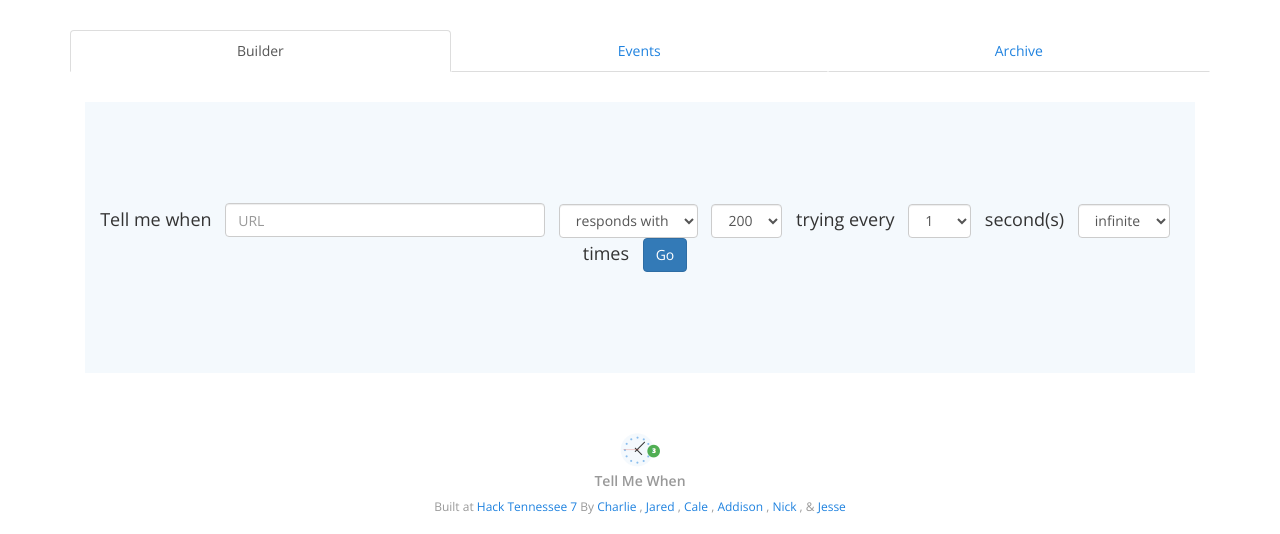
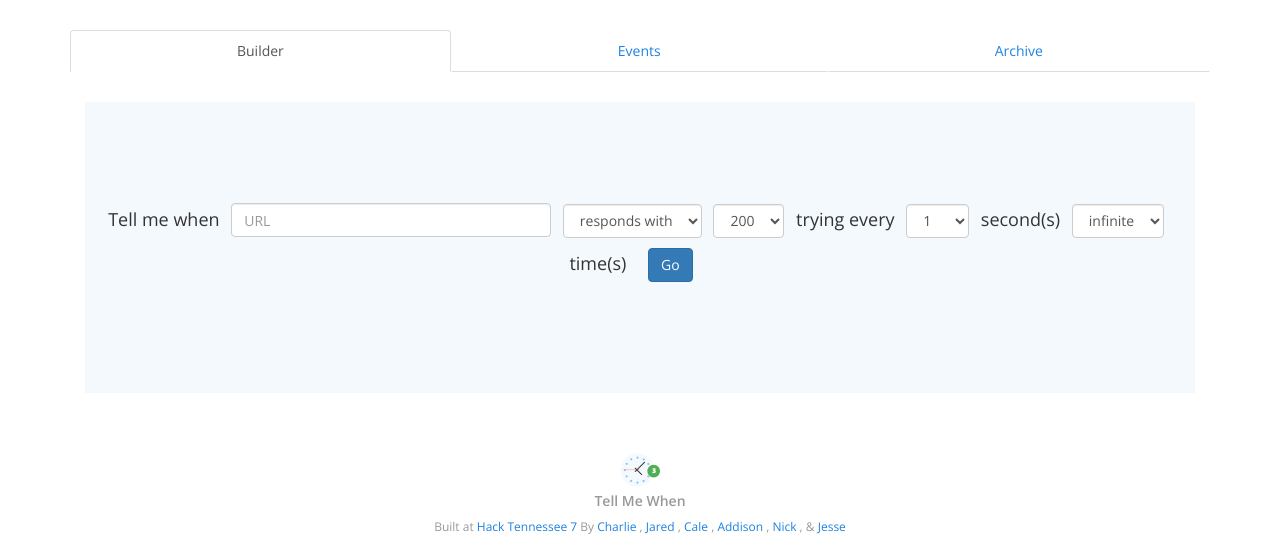
Before and after one commit to cpenner461/tellmewhen, a Flask app: page / in a window 1280 px wide. Shown: the part 81-615 px from the top of the page. Run offline with Flask 2, Linux system fonts and the light colour scheme; parts of the project's set-up code (start-up, migrations or seed data) failed here and were passed over; some libraries are stand-ins or nearby versions.

Commit message:
Made the event builder slightly more compact

```diff
--- a/tmw/static/css/style.css
+++ b/tmw/static/css/style.css
@@ -154,7 +154,7 @@ a.list-group-item:focus
 .event-builder li {
 	display: inline-block;
   font-size: 18px;
-  padding-right: 10px;
+  padding-right: 8px;
 }
 
 .event-builder li.string {
@@ -167,6 +167,11 @@ a.list-group-item:focus
 
 .event-builder .event-url {
 	width: 320px;
+}
+
+.event-builder .btn-primary {
+  display: block;
+  margin: 10px;
 }
 
 #builder form {
--- a/tmw/templates/index.html
+++ b/tmw/templates/index.html
@@ -42,7 +42,7 @@
                     <li>trying every</li>
                     <li>
                       <select name="frequency" class="form-control">
-                        <option value="1">1</option>
+                        <option value="1" default>1</option>
                         <option value="5">5</option>
                         <option value="10">10</option>
                         <option value="30">30</option>
@@ -54,7 +54,7 @@
                     <li>
                       <select name="num_checks" class="form-control">
                         <option value="0">infinite</option>
-                        <option value="1">1</option>
+                        <option value="1" default>1</option>
                         <option value="5">5</option>
                         <option value="10">10</option>
                         <option value="30">30</option>
@@ -62,7 +62,7 @@
                         <option value="90">90</option>
                       </select>
                     </li>
-                    <li>times</li>
+                    <li>time(s)</li>
                     <li>
                       <button class="btn btn-primary" type="submit">Go</button>
                     </li>
```
